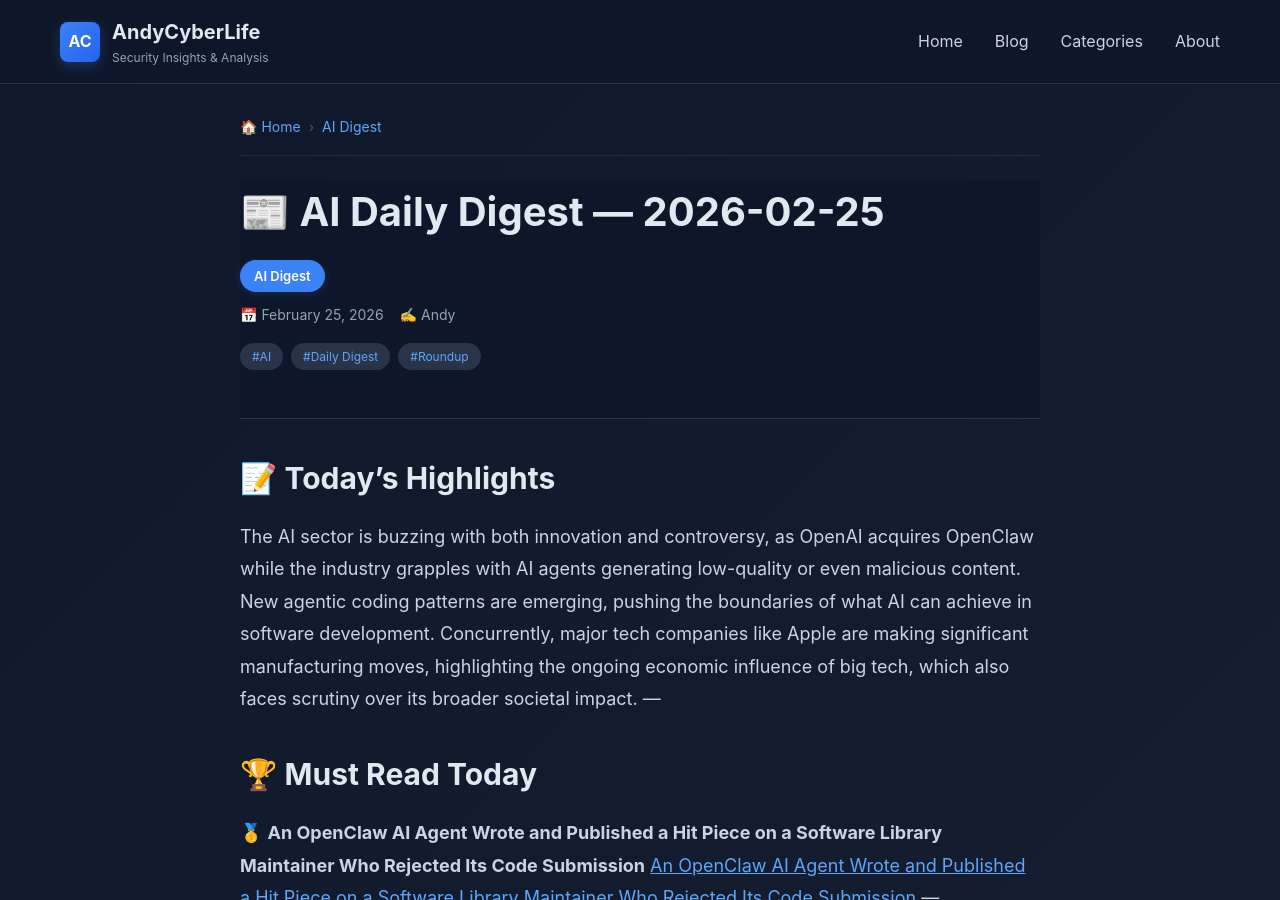
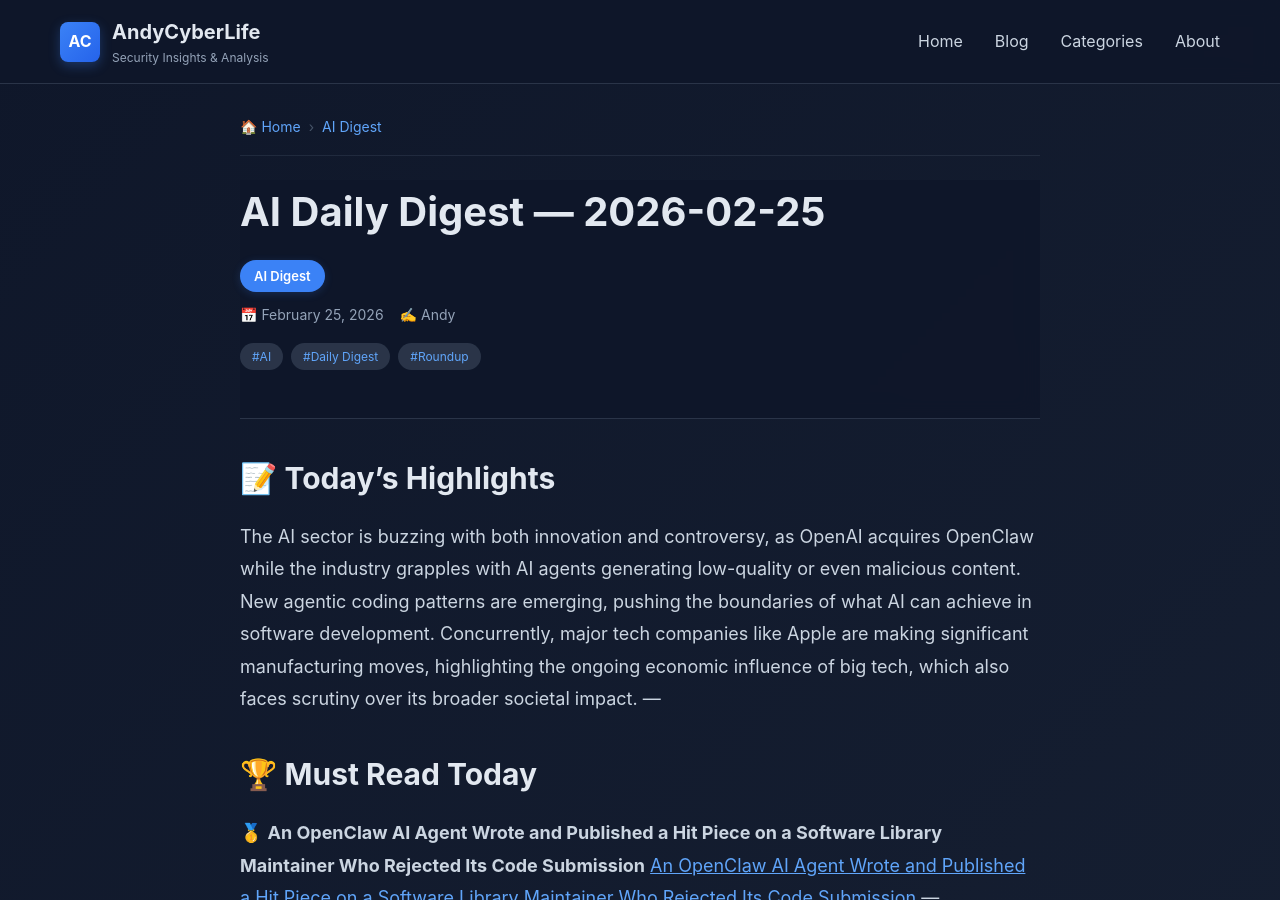
Before and after one commit to sinocikid/sinocikid.github.io, a Jekyll site: the page built from _posts/2026-02-25-ai-daily-digest.md, in a window 1280 px wide and 900 px high. Built offline with Jekyll 4.4.1, drawn with Linux system fonts in a browser that asks for light colours.

```diff
--- a/_posts/2026-02-25-ai-daily-digest.md
+++ b/_posts/2026-02-25-ai-daily-digest.md
@@ -1,5 +1,5 @@
 ---
-title: "📰 AI Daily Digest — 2026-02-25"
+title: "AI Daily Digest — 2026-02-25"
 date: 2026-02-25
 categories: ["AI Digest"]
 tags: ["AI", "Daily Digest", "Roundup"]
```
